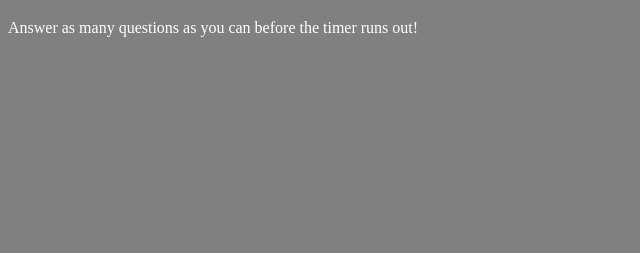
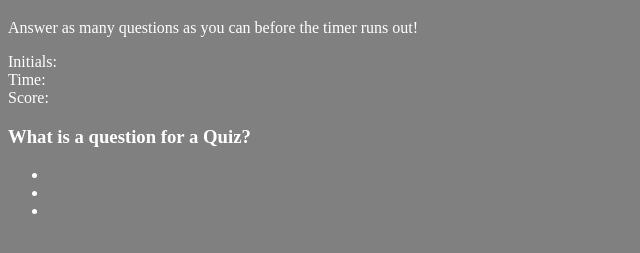
Before and after one commit to jpcreativeworks/Jenn-Quiz-Website, a plain HTML site: page index.html in a window 1280 px wide. Shown: the part 61-314 px from the top of the page, without its empty margins (0-640 px from the left). Drawn offline with Linux system fonts and the light colour scheme.

Commit message:
created html skeleton for quiz

```diff
--- a/index.html
+++ b/index.html
@@ -13,7 +13,47 @@
         <p class="instructions"> Answer as many questions as you can before the timer runs out!</p>
     </header>
     <body>
+        <div class="leaderboard">
+            <div class="user-name">Initials:
+                <div class="name-container">
 
+                </div>
+            </div>
+            <div class="user-time">Time:
+                <div class="time-container">
+
+                </div>
+            </div>
+            <div class="user-score">Score:
+                <div class="score-container">
+
+                </div>
+            </div>
+        </div>
+        <div class="timer-box">
+            <div class="time-keep">
+
+            </div>
+        <div class="question-box">
+            <div class="question">
+                <h3>What is a question for a Quiz?
+
+                </h3>
+            </div>
+            <div class="many-answers">
+                <ul class="answer-container">
+                    <li class="answer-opt1">
+
+                    </li>
+                    <li class="answer-opt2">
+
+                    </li>
+                    <li class="answer-opt3">
+
+                    </li>
+                </ul>
+            </div>
+        </div>
     </body>
 </body>
 </html>
```
